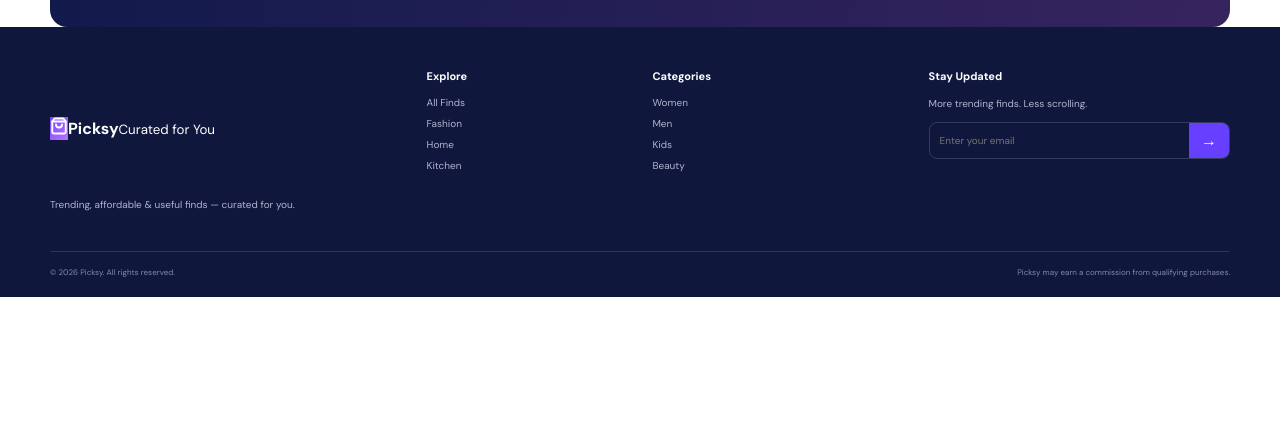
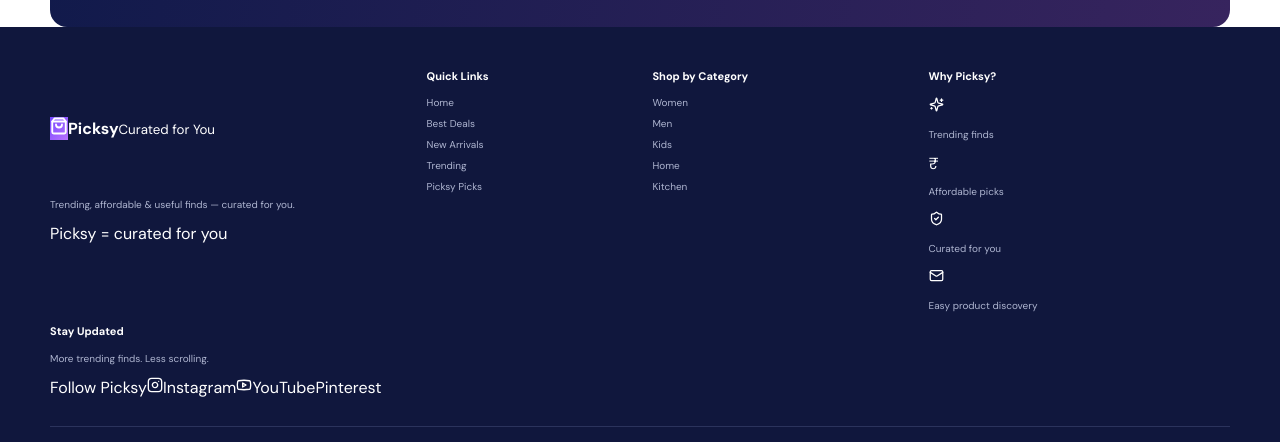
Before and after one commit to thepicksystore/Picksy-Store, a React (Vite) app: page / in a window 1280 px wide. Shown: the part 1196-1638 px from the top of the page. Before the commit the page ends 1493 px from the top, so only its background shows below. Built offline with nearby package versions, Linux system fonts and the light colour scheme; no server answers; the database is empty.

Commit message:
Redesign Picksy footer content

```diff
--- a/src/pages/Home.tsx
+++ b/src/pages/Home.tsx
@@ -4,6 +4,11 @@
   Search,
   ShoppingBag,
   Zap,
+  Mail,
+  Instagram,
+  Youtube,
+  ShieldCheck,
+  Sparkles,
 } from 'lucide-react'
 import { Link } from 'react-router-dom'
 
@@ -556,106 +561,95 @@
 
       <footer id="footer" className="footer">
         <div className="container footer-grid">
-          <div>
+          <div className="footer-brand-column">
             <div className="brand footer-brand">
               <span className="brand-mark">
                 <ShoppingBagIcon />
               </span>
 
               <span>
-                <strong>
-                  Picksy
-                </strong>
-
-                <small>
-                  Curated for You
-                </small>
+                <strong>Picksy</strong>
+                <small>Curated for You</small>
               </span>
             </div>
 
             <p>
-              Trending, affordable &
-              useful finds — curated for
-              you.
+              Trending, affordable & useful finds — curated for you.
             </p>
+
+            <div className="footer-brand-line">
+              <span>Picksy = curated for you</span>
+            </div>
           </div>
 
           <div>
-            <h4>
-              Explore
-            </h4>
+            <h4>Quick Links</h4>
 
-            <Link to="/category/more">
-              All Finds
-            </Link>
-
-            <Link to="/category/fashion">
-              Fashion
-            </Link>
-
-            <Link to="/category/home">
-              Home
-            </Link>
-
-            <Link to="/category/kitchen">
-              Kitchen
-            </Link>
+            <a href="#top">Home</a>
+            <a href="#under299">Best Deals</a>
+            <a href="#new">New Arrivals</a>
+            <a href="#trending">Trending</a>
+            <a href="#picks">Picksy Picks</a>
           </div>
 
           <div>
-            <h4>
-              Categories
-            </h4>
+            <h4>Shop by Category</h4>
 
-            <Link to="/category/women">
-              Women
-            </Link>
-
-            <Link to="/category/men">
-              Men
-            </Link>
-
-            <Link to="/category/kids">
-              Kids
-            </Link>
-
-            <Link to="/category/beauty">
-              Beauty
-            </Link>
+            <Link to="/category/women">Women</Link>
+            <Link to="/category/men">Men</Link>
+            <Link to="/category/kids">Kids</Link>
+            <Link to="/category/home">Home</Link>
+            <Link to="/category/kitchen">Kitchen</Link>
           </div>
 
           <div>
-            <h4>
-              Stay Updated
-            </h4>
+            <h4>Why Picksy?</h4>
 
-            <p>
-              More trending finds. Less
-              scrolling.
-            </p>
+            <div className="footer-feature">
+              <span><Sparkles size={15} /></span>
+              <p>Trending finds</p>
+            </div>
 
-            <div className="email-box">
-              <input
-                placeholder="Enter your email"
-              />
+            <div className="footer-feature">
+              <span>₹</span>
+              <p>Affordable picks</p>
+            </div>
 
-              <button>
-                →
-              </button>
+            <div className="footer-feature">
+              <span><ShieldCheck size={15} /></span>
+              <p>Curated for you</p>
+            </div>
+
+            <div className="footer-feature">
+              <span><Mail size={15} /></span>
+              <p>Easy product discovery</p>
             </div>
           </div>
         </div>
 
+        <div className="container footer-update-row">
+          <div>
+            <h4>Stay Updated</h4>
+            <p>More trending finds. Less scrolling.</p>
+          </div>
+
+          <div className="footer-socials" aria-label="Picksy Store social links">
+            <span className="footer-social-label">Follow Picksy</span>
+            <span className="footer-social-pill">
+              <Instagram size={16} />
+              Instagram
+            </span>
+            <span className="footer-social-pill">
+              <Youtube size={16} />
+              YouTube
+            </span>
+            <span className="footer-social-pill">Pinterest</span>
+          </div>
+        </div>
+
         <div className="container footer-bottom">
-          <span>
-            © 2026 Picksy. All rights
-            reserved.
-          </span>
-
-          <span>
-            Picksy may earn a commission
-            from qualifying purchases.
-          </span>
+          <span>© 2026 Picksy. All rights reserved.</span>
+          <span>Picksy may earn a commission from qualifying purchases.</span>
         </div>
       </footer>
     </>
```
